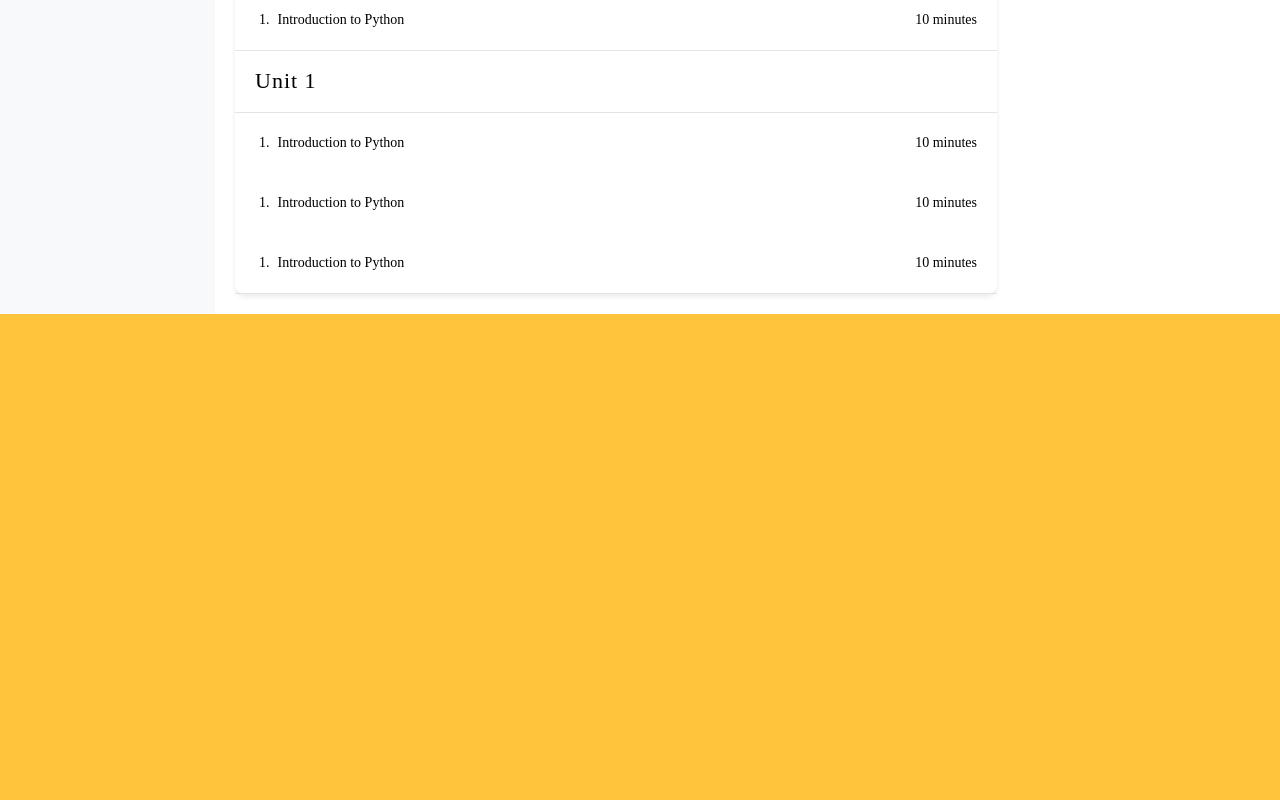
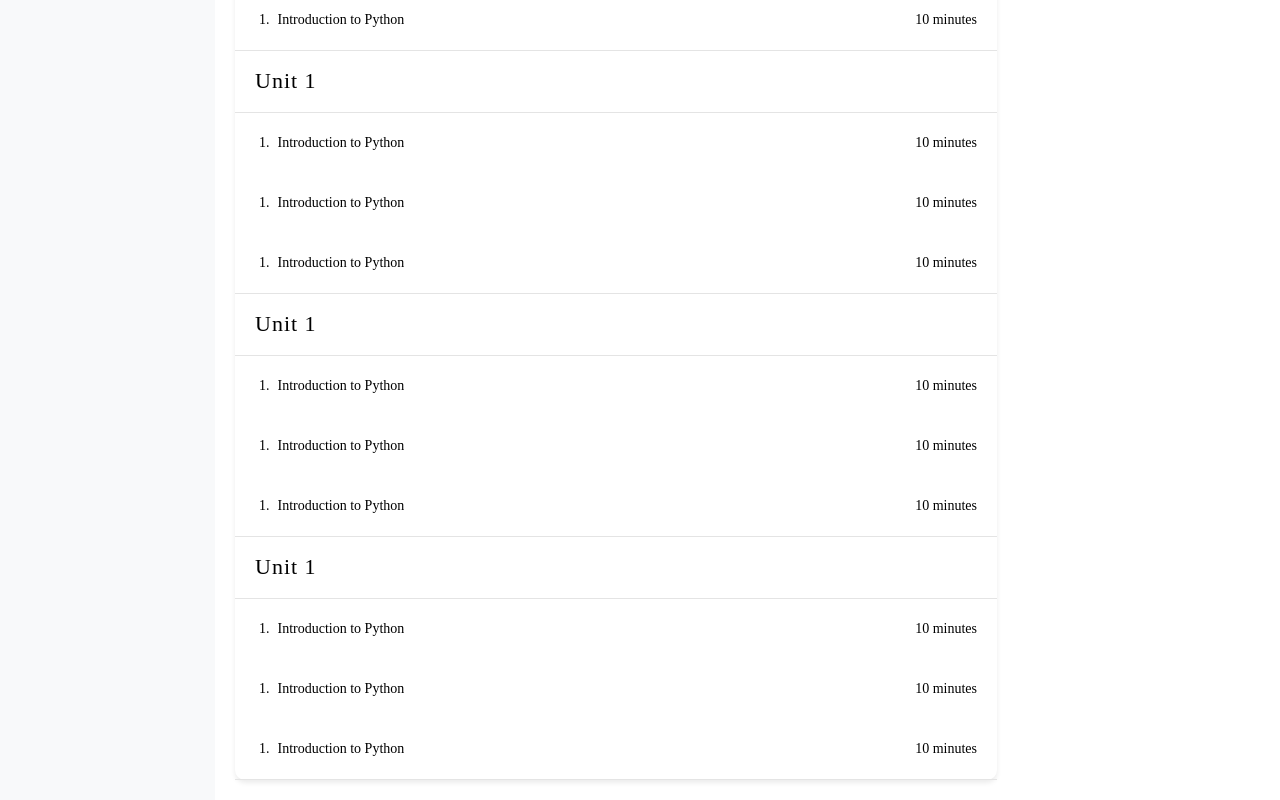
Before and after one commit to Zaids125/edify, a React (Create React App) app: page /courses/1 in a window 1280 px wide. Shown: the part 825-1625 px from the top of the page. Before the commit the page ends 1139 px from the top, so only its background shows below. Built offline with nearby package versions, Linux system fonts and the light colour scheme.

Commit message:
Update CourseTime position

```diff
--- a/src/Component/CourseTime/CourseTime.module.css
+++ b/src/Component/CourseTime/CourseTime.module.css
@@ -4,6 +4,8 @@
     background: #FFFFFF;
     box-shadow: 0px 3px 5px rgba(0, 0, 0, 0.08);
     border-radius: 10px;
+    position: sticky;
+    top: 120px;
 }
 
 .CourseTimeContainer {
--- a/src/pages/CourseEnroll/CourseEnroll.js
+++ b/src/pages/CourseEnroll/CourseEnroll.js
@@ -37,6 +37,8 @@
             <UnitBox />
             <UnitBox />
             <UnitBox />
+            <UnitBox />
+            <UnitBox />
           </div>
           <div className={classes.CourseTime}>
             <CourseTime />
```
